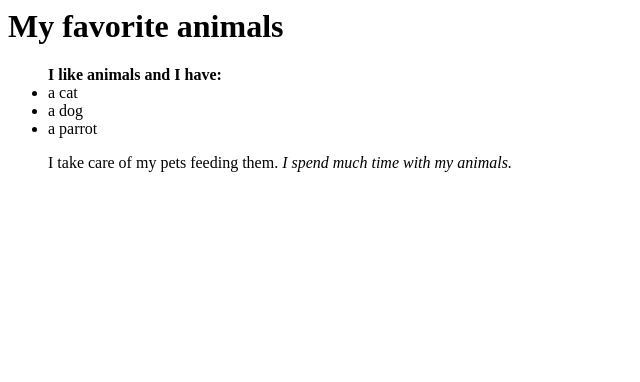
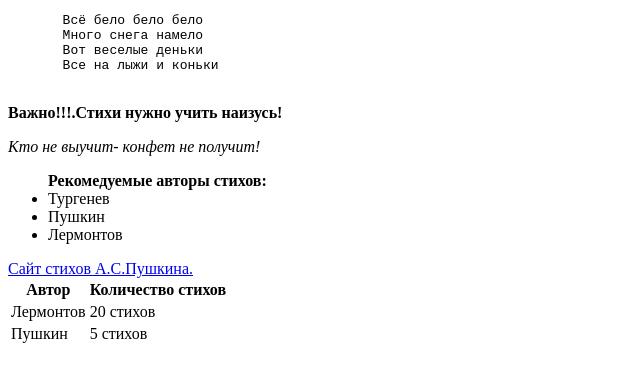
Before and after one commit to Katerina-nov/rsschool-cv, a plain HTML site: page index.html in a window 1280 px wide. Shown: the whole page, without its empty margins (0-640 px from the left). Drawn offline with Linux system fonts and the light colour scheme.

Commit message:
docs: write new html code in index.html

```diff
--- a/index.html
+++ b/index.html
@@ -1,8 +1,40 @@
-<h1>My favorite animals</h1>
-<p1>
-    <ul><b>I like animals and I have:</b>
-</p1>
-<li>a cat</li>
-<li>a dog</li>
-<li>a parrot</li>
-<p> I take care of my pets feeding them. <em>I spend much time with my animals.</em></p>
+<!DOCTYPE html>
+<html lang="ru">
+
+<head>
+    <meta charset="UTF-8">
+    <title>Базовая разметка HTML</title>
+</head>
+
+<body>
+    <pre>
+       Всё бело бело бело
+       Много снега намело
+       Вот веселые деньки
+       Все на лыжи и коньки
+  </pre>
+    <p><strong>Важно!!!.Стихи нужно учить наизусь!</strong></p>
+    <p><i>Кто не выучит- конфет не получит!</i></p>
+    <ul><b>Рекомедуемые авторы стихов:</b>
+        <li>Тургенев</li>
+        <li>Пушкин</li>
+        <li>Лермонтов</il>
+    </ul>
+    <table>
+        <thead>
+            <tr>
+                <th>Автор</th>
+                <th>Количество стихов</th>
+            </tr>
+        </thead>
+        <tr>
+            <td>Лермонтов</td>
+            <td>20 стихов</td>
+        </tr>
+        <tr>
+            <td>Пушкин</td>
+            <td>5 стихов</td>
+        </tr>
+        <a href="https://rustih.ru/stixi-dlya-detej/stixi-aleksandra-pushkina-dlya-detej/">Сайт стихов А.С.Пушкина.</a>
+</body>
+</html>
```
